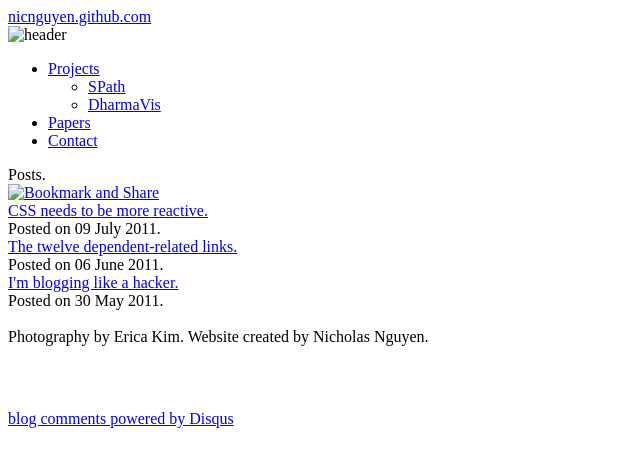
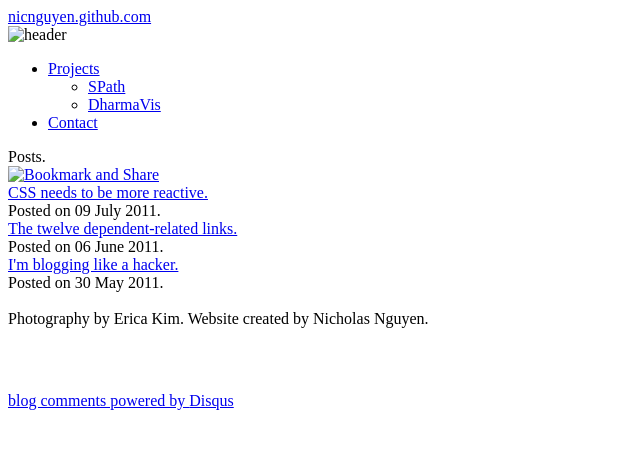
Before and after one commit to nicnguyen/nicnguyen.github.com, a Jekyll site: the page built from index.html, in a window 1280 px wide. Shown: the top 467 px of the page, without its empty margins (0-640 px from the left). Built offline with Jekyll 4.4.1, drawn with Linux system fonts in a browser that asks for light colours; nearby versions of some CDN libraries; library files that are not in the unit come from our copies; Markdown is read by kramdown in place of the engine named in the settings; comment, search, counter and statistics services are not loaded.

```diff
--- a/_layouts/default.html
+++ b/_layouts/default.html
@@ -38,9 +38,6 @@
 
         </li>
         <li>
-            <a href="{{site.host}}/papers.html">Papers</a>
-        </li>
-        <li>
             <a href="{{site.host}}/contact.html">Contact</a>
         </li>
     </ul>
--- a/_layouts/post.html
+++ b/_layouts/post.html
@@ -37,9 +37,6 @@
                     </li>
                 </ul>
 
-        </li>
-        <li>
-            <a href="{{site.host}}/papers.html">Papers</a>
         </li>
         <li>
             <a href="{{site.host}}/contact.html">Contact</a>
--- a/css/universal.css
+++ b/css/universal.css
@@ -142,8 +142,8 @@
       }
       #footnote {color:white;font-size:67%;text-align:center;}
 
-      .post-title {font-size:90%;padding:5px 0 5px 0;}
-      .post-date {font-size:80%;font-style:italic;margin-left:10px;}
+      .post-title {font-size:90%;padding-top:5px;}
+      .post-date {font-size:80%;font-style:italic;margin-left:10px;padding-bottom:5px;}
 
       .dsq-comment-text {font-size:87%;}
 
```
